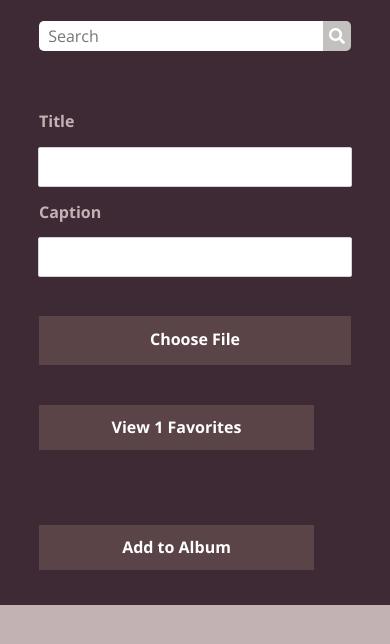
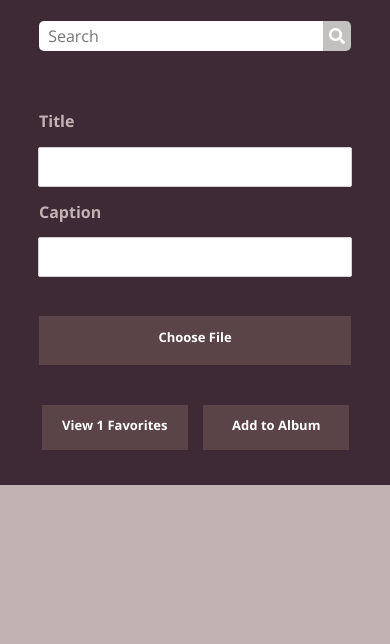
Before and after one commit to shannonmoranetz/foto-finder, a plain HTML site: page index.html in a window 390 px wide. Shown: the part 82-726 px from the top of the page. Drawn offline with nearby package versions, Linux system fonts and the light colour scheme.

Commit message:
Complete mobile layout

```diff
--- a/styles.css
+++ b/styles.css
@@ -247,22 +247,18 @@ h4 {
   .search-form {
     width: 80%;
   }
-  .row-buttons {
-    flex-direction: column;
-  }
   .inputs {
     width: 80%;
   }
   .buttons {
     width: 80%;
-  }
-  .row-buttons {
-    margin-left: -15px;
-  }
-  #favorite-button,
-  #add-button {
-    width: 275px;
+    font-size: 13px;
   }
   .inputfile + label {
     width: 100%;
+  }
+  .row-buttons {
+    width: 108%;
+    margin: 0px;
+  }
 }
```
